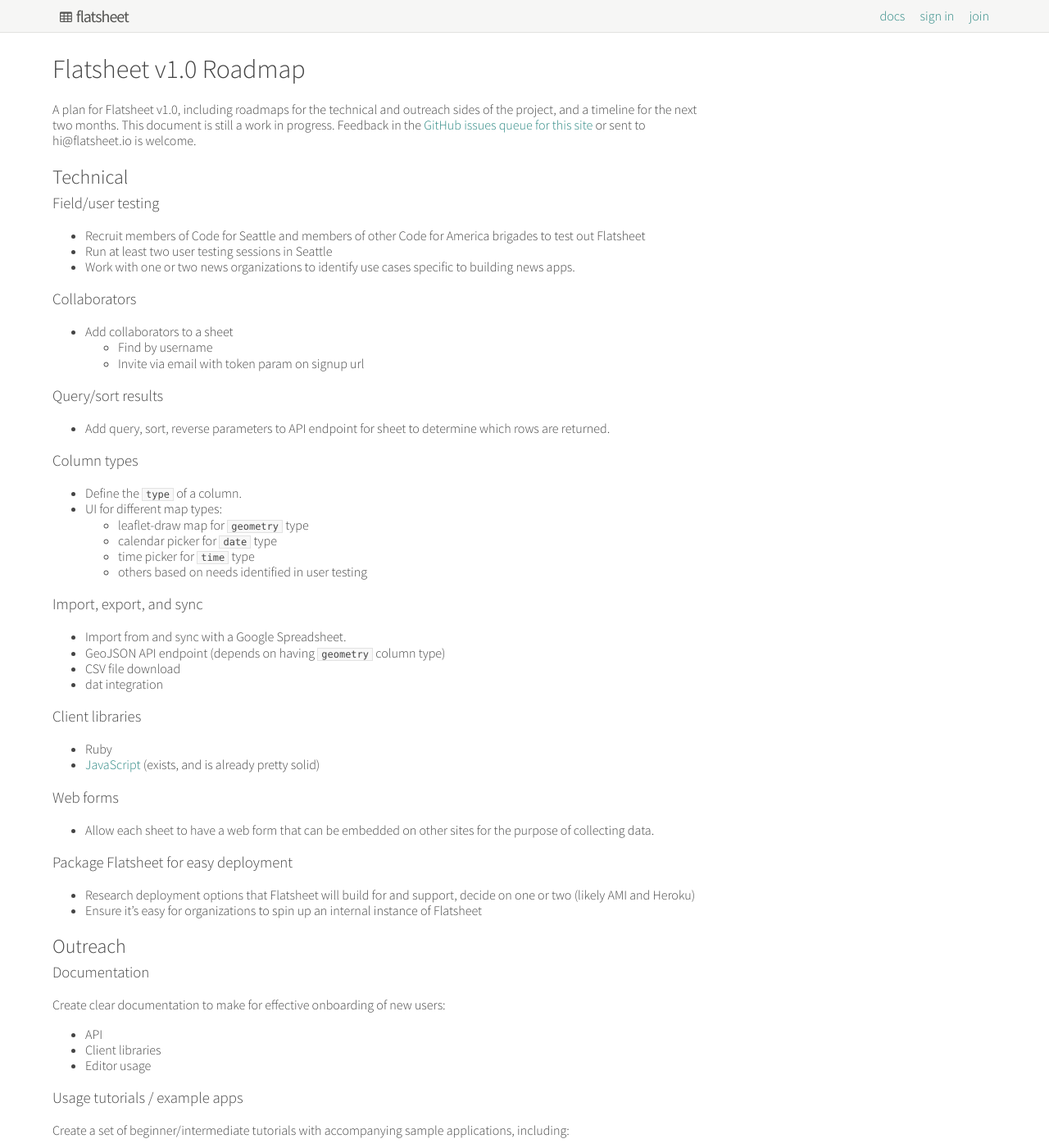
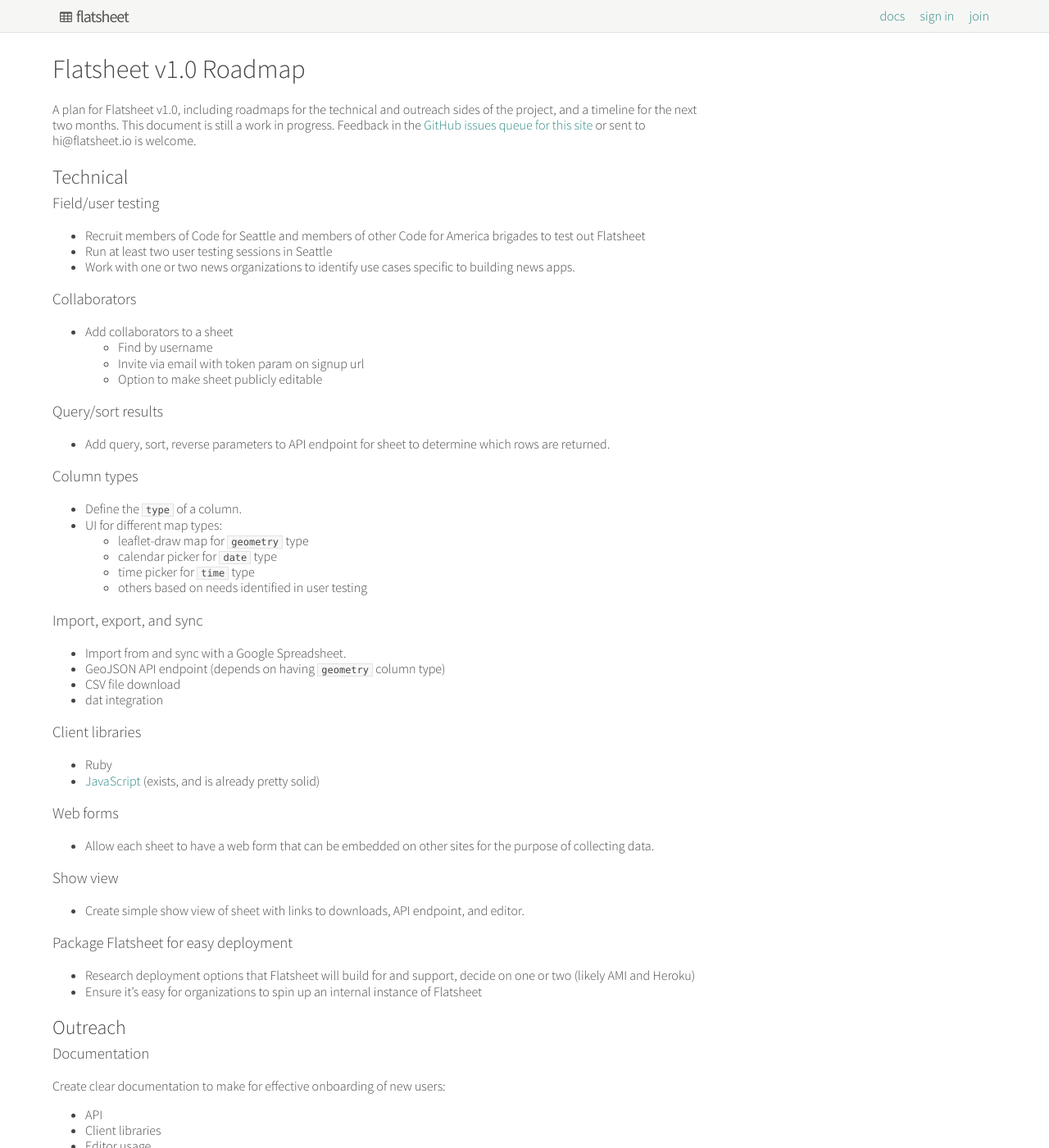
Before and after one commit to flatsheet/flatsheet.github.io, a Jekyll site: the page built from roadmap.md, in a window 1280 px wide and 1400 px high. Shown: the whole window at 82% size. Built offline with Jekyll 4.4.1, drawn with Linux system fonts in a browser that asks for light colours; nearby versions of some CDN libraries; Markdown is read by kramdown in place of the engine named in the settings.

Commit message:
Update roadmap.md

```diff
--- a/roadmap.md
+++ b/roadmap.md
@@ -16,6 +16,7 @@
 - Add collaborators to a sheet
   - Find by username
   - Invite via email with token param on signup url
+  - Option to make sheet publicly editable
 
 ### Query/sort results
 - Add query, sort, reverse parameters to API endpoint for sheet to determine which rows are returned.
@@ -40,6 +41,9 @@
 
 ### Web forms
 - Allow each sheet to have a web form that can be embedded on other sites for the purpose of collecting data.
+
+### Show view
+- Create simple show view of sheet with links to downloads, API endpoint, and editor.
 
 ### Package Flatsheet for easy deployment
 - Research deployment options that Flatsheet will build for and support, decide on one or two (likely AMI and Heroku)
@@ -81,7 +85,7 @@
 - Set up Flatsheet blog, social media accounts
 - Start working with organizations on field testing
 - Implement web forms for sheets
-- Make API documentation comprehensive,  include POST, PUT, DELETE requests
+- Make API documentation comprehensive, include POST, PUT, DELETE requests
 - Fully document API clients
 
 ### July
```
